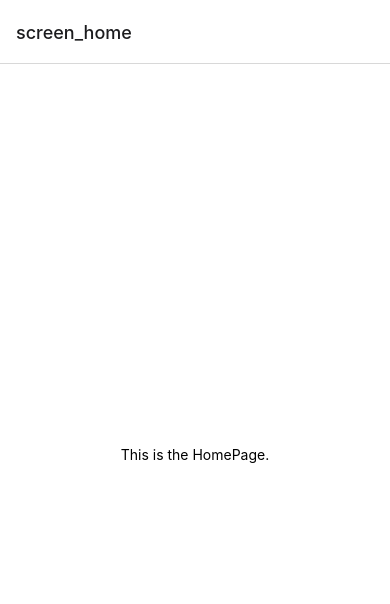
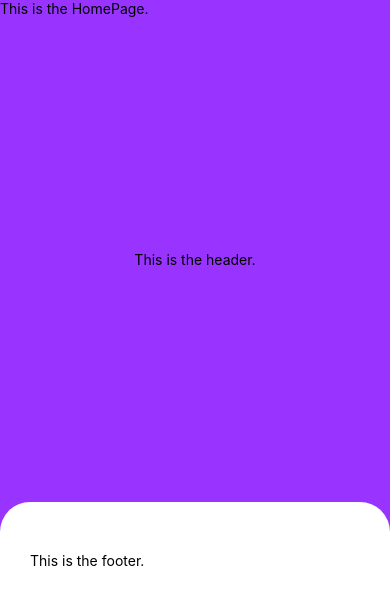
Before and after one commit to ralucaciulpan/CommuniTIM, a React Native app in the folder CommunitimUI/: screen /screen_home in a window 390 px wide. Shown: the top 604 px of the page. Built offline with nearby package versions, Linux system fonts and the light colour scheme.

Commit message:
split the homepage into header and footer

```diff
--- a/CommunitimUI/App.js
+++ b/CommunitimUI/App.js
@@ -1,5 +1,3 @@
-import { StatusBar } from 'expo-status-bar';
-import { StyleSheet, Text, View } from 'react-native';
 import React from 'react';
 import { NavigationContainer } from '@react-navigation/native';
 import { createStackNavigator } from '@react-navigation/stack';
@@ -10,7 +8,12 @@ const Stack = createStackNavigator();
 export default function App() {
   return (
    <NavigationContainer>
-     <Stack.Navigator>
+     <Stack.Navigator screenOptions ={
+         {
+           headerShown:false
+         }
+       }>
+
        <Stack.Screen
         name="screen_home"
         component = {HomePage}
--- a/CommunitimUI/package.json
+++ b/CommunitimUI/package.json
@@ -12,14 +12,15 @@
   "dependencies": {
     "@react-navigation/native": "^6.0.10",
     "@react-navigation/stack": "^6.2.1",
-    "expo": "^1.0.0",
+    "expo": "^44.0.0",
     "expo-status-bar": "~1.2.0",
     "react": "17.0.1",
     "react-dom": "17.0.1",
     "react-native": "0.64.3",
     "react-native-safe-area-context": "3.3.2",
     "react-native-screens": "~3.10.1",
-    "react-native-web": "0.17.1"
+    "react-native-web": "0.17.1",
+    "react-native-gesture-handler": "~2.1.0"
   },
   "devDependencies": {
     "@babel/core": "^7.12.9"
--- a/CommunitimUI/src/screens/HomePage.js
+++ b/CommunitimUI/src/screens/HomePage.js
@@ -7,15 +7,37 @@ export default function HomePage({navigation}){
         <Text>
           This is the HomePage.
         </Text>
+        <View style = {styles.header}>
+          <Text>
+            This is the header.
+          </Text>
+        </View>
+        <View style={styles.footer}>
+          <Text>
+            This is the footer.
+          </Text>
+        </View>
       </View>
+
     )
   }
 
   const styles = StyleSheet.create({
     container: {
       flex: 1,
+      backgroundColor: '#9933ff',
+    },
+    header:{
+      flex:2,
+      justifyContent: 'center',
+      alignItems:'center'
+    },
+    footer:{
+      flex:1,
       backgroundColor: '#fff',
-      alignItems: 'center',
-      justifyContent: 'center',
+      borderTopLeftRadius: 30,
+      borderTopRightRadius: 30,
+      paddingVertical:50,
+      paddingHorizontal:30
     },
   });
```
Also changed, not shown: 1 other file (tests, documents, lock files or other folders).
